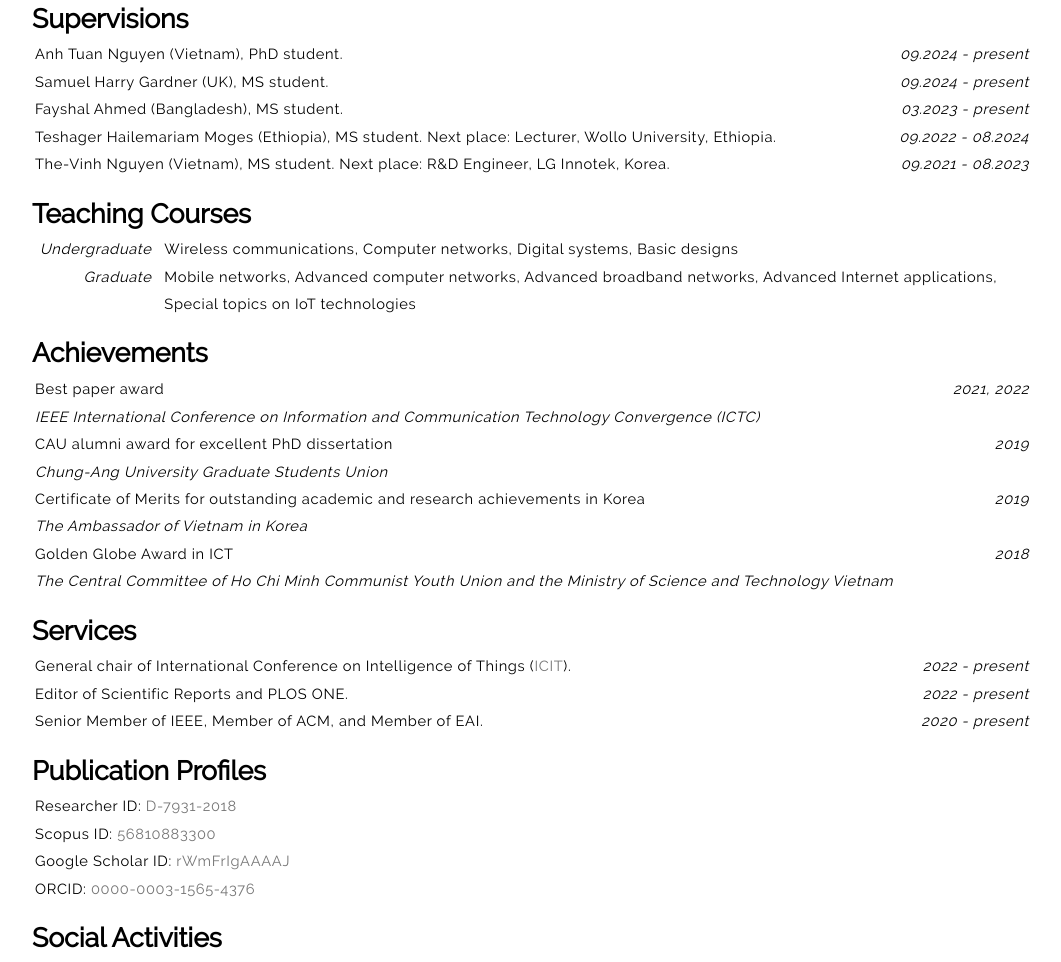
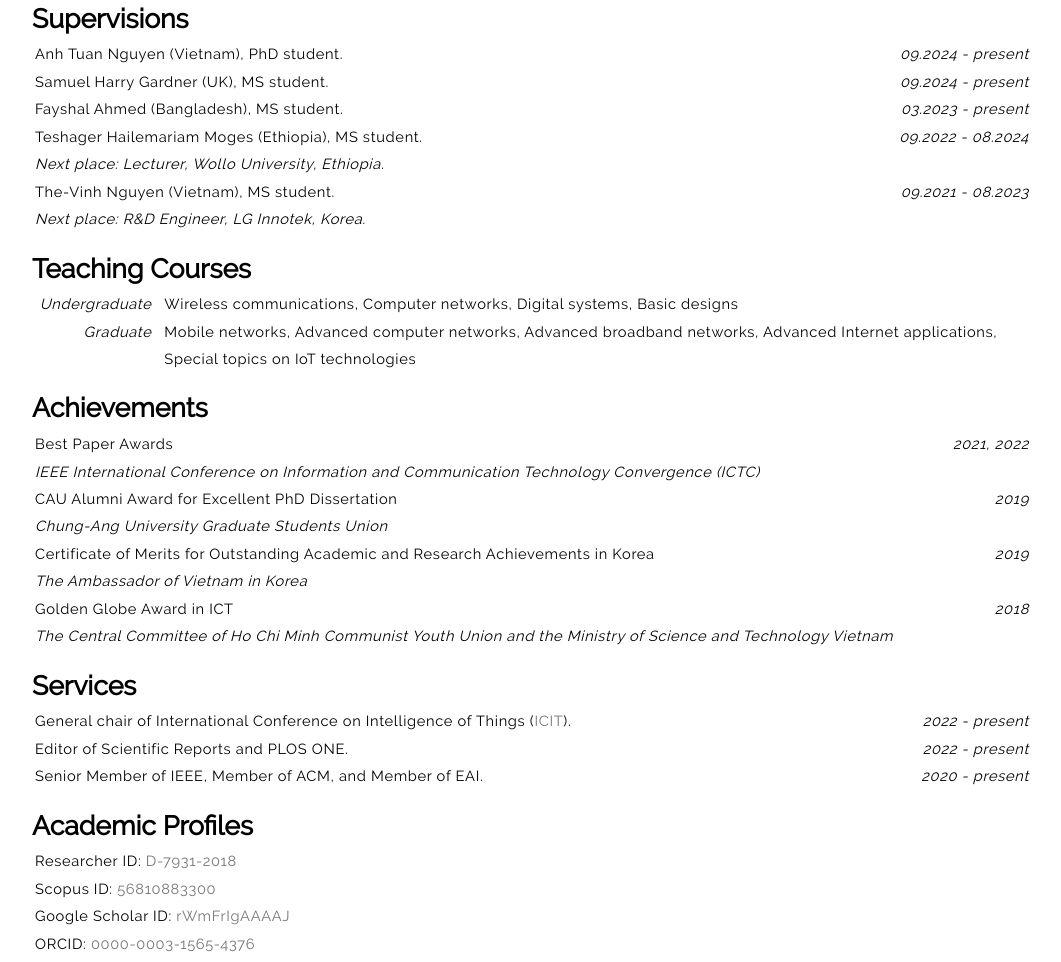
Before and after one commit to nikodao/nikodao.github.io, a plain HTML site: page index.html in a window 1280 px wide. Shown: the part 1079-2041 px from the top of the page, without its empty margins (108-1169 px from the left). Drawn offline with Linux system fonts and the light colour scheme.

Commit message:
Update index.html

```diff
--- a/index.html
+++ b/index.html
@@ -128,12 +128,20 @@
                         <td class="academic">03.2023 - present</td>
                     </tr>
                     <tr>
-                        <td class="description">Teshager Hailemariam Moges (Ethiopia), MS student. Next place: Lecturer, Wollo University, Ethiopia.</td>
+                        <td class="description">Teshager Hailemariam Moges (Ethiopia), MS student.</td>
                         <td class="academic">09.2022 - 08.2024</td>
                     </tr>
                     <tr>
-                        <td class="description">The-Vinh Nguyen (Vietnam), MS student. Next place: R&amp;D Engineer, LG Innotek, Korea.</td>
+                        <td class="description"><i>Next place: Lecturer, Wollo University, Ethiopia.</i></td>
+                        <td class="academic"></td>
+                    </tr>
+                    <tr>
+                        <td class="description">The-Vinh Nguyen (Vietnam), MS student.</td>
                         <td class="academic">09.2021 - 08.2023</td>
+                    </tr>
+                    <tr>
+                        <td class="description"><i>Next place: R&amp;D Engineer, LG Innotek, Korea.</i></td>
+                        <td class="academic"></td>
                     </tr>
                  </table>
             </div>
@@ -160,7 +168,7 @@
                 <h1>Achievements</h1>
                 <table>
                     <tr>
-                        <td class="description">Best paper award</td>
+                        <td class="description">Best Paper Awards</td>
                         <td class="academic">2021, 2022</td>
                     </tr>
                     <tr>
@@ -168,7 +176,7 @@
                         <td class="academic"></td>
                     </tr>
                     <tr>
-                        <td class="description">CAU alumni award for excellent PhD dissertation</td>
+                        <td class="description">CAU Alumni Award for Excellent PhD Dissertation</td>
                         <td class="academic">2019</td>
                     </tr>
                     <tr>
@@ -176,7 +184,7 @@
                         <td class="academic"></td>
                     </tr>
                     <tr>
-                        <td class="description">Certificate of Merits for outstanding academic and research achievements in Korea</td>
+                        <td class="description">Certificate of Merits for Outstanding Academic and Research Achievements in Korea</td>
                         <td class="academic">2019</td>
                     </tr>
                     <tr>
@@ -213,7 +221,7 @@
             </div>
 
             <div class="publication">
-                <h1>Publication Profiles</h1>
+                <h1>Academic Profiles</h1>
                 <table>
                     <tr>
                         <td class="description">Researcher ID: <a href="https://www.webofscience.com/wos/author/rid/D-7931-2018">D-7931-2018</a></td>
@@ -248,7 +256,7 @@
         </div>
     </div>
     <footer>
-        <p>Last updated on August 17, 2024</p>
+        <p>Last updated on August 18, 2024</p>
     </footer>
 </body>
 </html>
```
